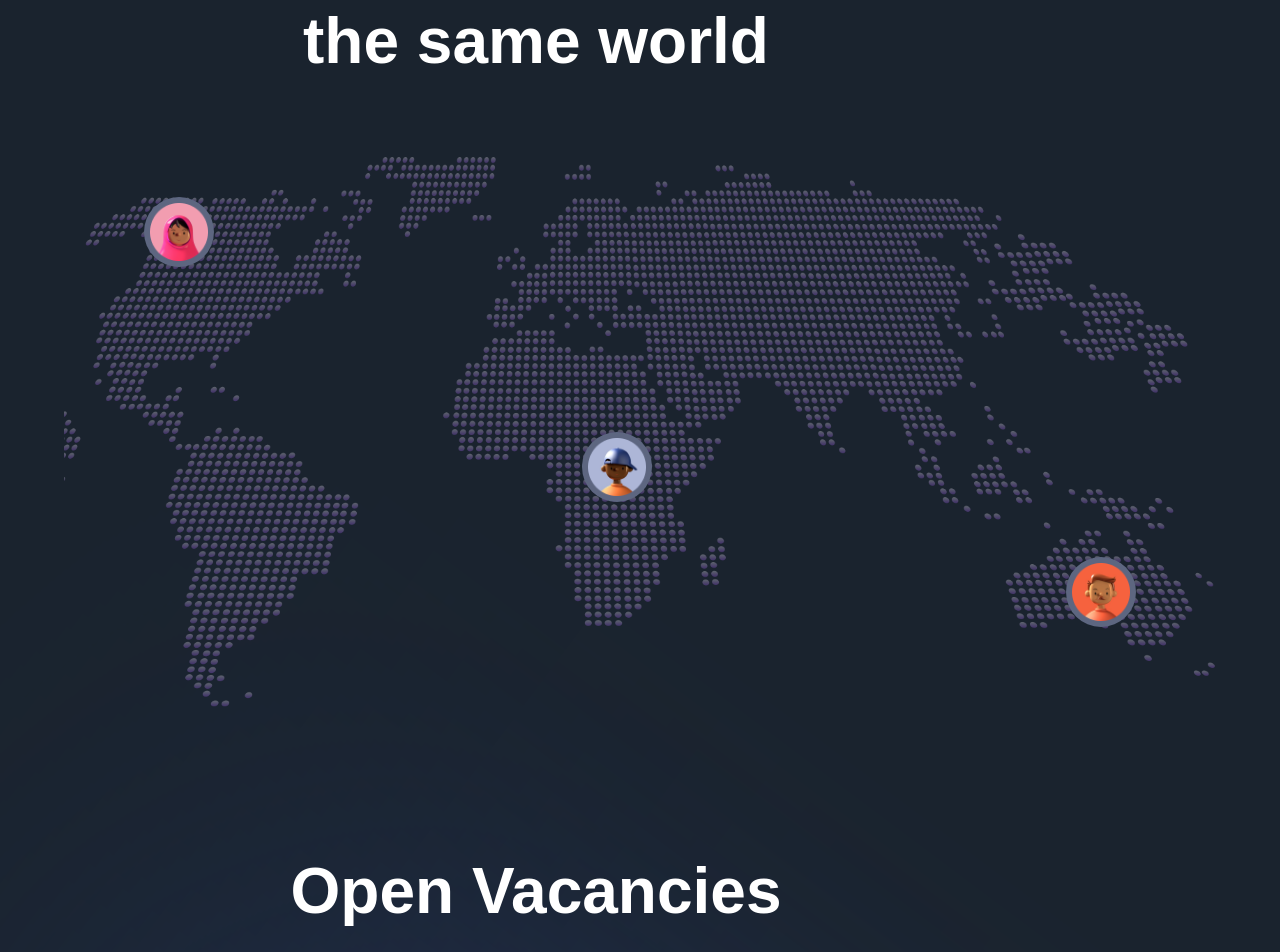
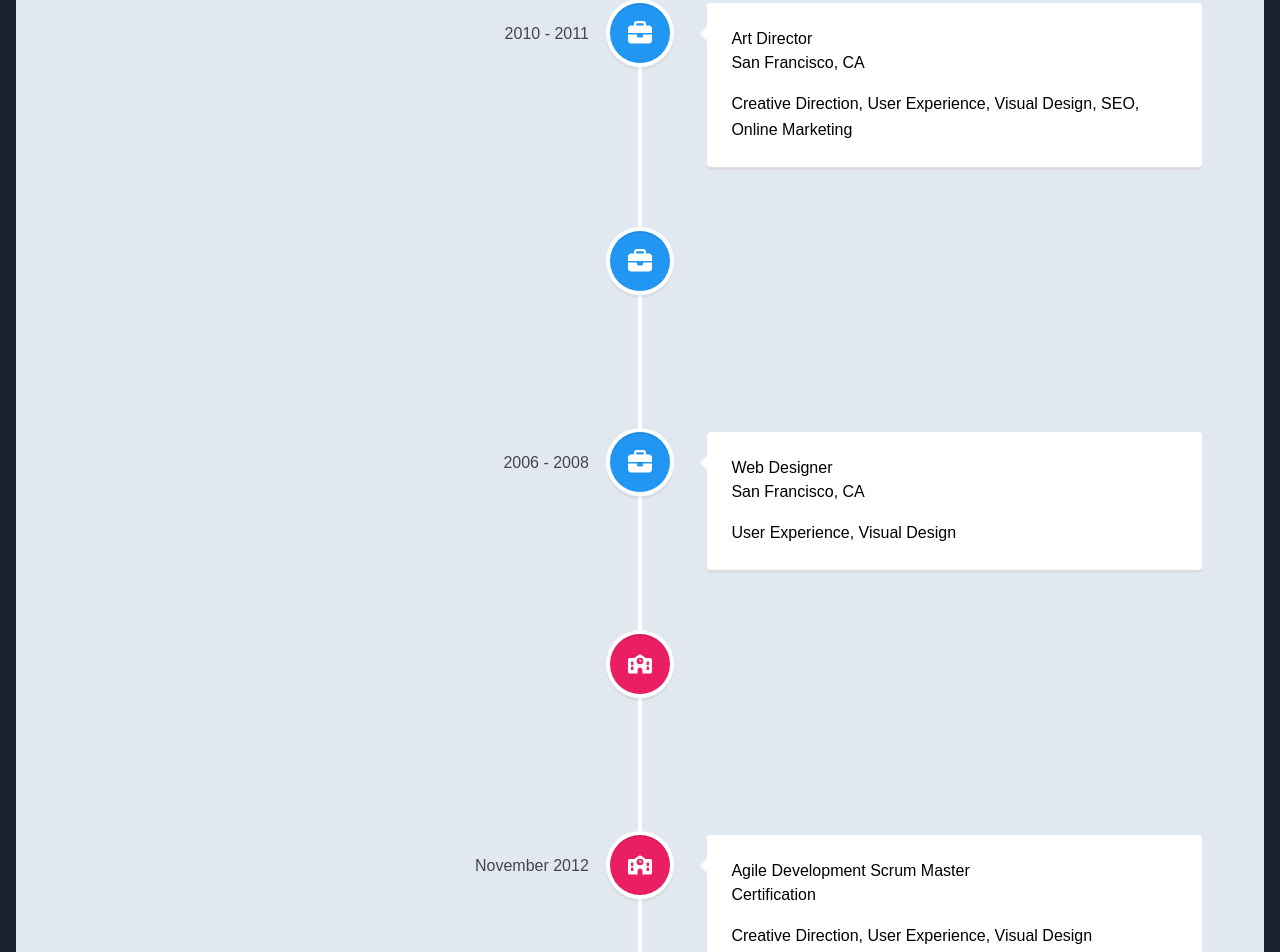
Before and after one commit to arunsingh2004/AnimatedWebApp, a Next.js app: page / in a window 1280 px wide. Shown: the part 4617-5569 px from the top of the page. Built offline with nearby package versions, Linux system fonts and the light colour scheme; a web font is replaced by a local one.

Commit message:
add many components and styling

```diff
--- a/app/head.js
+++ b/app/head.js
@@ -1,6 +1,6 @@
 const Head = () => (
   <>
-    <title>Metaversus</title>
+    <title>AniMatedWebApp</title>
     <meta name="viewport" content="width=device-width, initial-scale=1" />
     <link rel="icon" href="/favicon.ico" />
   </>
--- a/app/page.js
+++ b/app/page.js
@@ -1,5 +1,15 @@
-import { Footer, Navbar } from '../components';
-import { About, Explore, Feedback, GetStarted, Hero, Insights, WhatsNew, World } from '../sections';
+import { Footer, Navbar } from "../components";
+import {
+  About,
+  Explore,
+  Feedback,
+  GetStarted,
+  Hero,
+  Insights,
+  WhatsNew,
+  World,
+  Experience,
+} from "../sections";
 
 const Page = () => (
   <div className="bg-primary-black overflow-hidden">
@@ -15,7 +25,7 @@ const Page = () => (
       <div className="gradient-04 z-0" />
       <WhatsNew />
     </div>
-    <World />
+    <Experience />
     <div className="relative">
       <Insights />
       <div className="gradient-04 z-0" />
--- a/package.json
+++ b/package.json
@@ -10,11 +10,15 @@
     "export": "npm run build && next export -o _static"
   },
   "dependencies": {
+    "@fortawesome/fontawesome-svg-core": "^6.4.2",
+    "@fortawesome/free-solid-svg-icons": "^6.4.2",
+    "@fortawesome/react-fontawesome": "^0.2.0",
     "eslint-config-next": "13.0.3",
     "framer-motion": "^7.6.7",
     "next": "13.0.3",
     "react": "18.2.0",
-    "react-dom": "18.2.0"
+    "react-dom": "18.2.0",
+    "react-vertical-timeline-component": "^3.6.0"
   },
   "devDependencies": {
     "autoprefixer": "^10.4.13",
--- a/pages/index.js
+++ b/pages/index.js
@@ -8,6 +8,7 @@ import {
   Insights,
   WhatsNew,
   World,
+  Experience,
 } from "../sections";
 
 const Home = () => (
@@ -25,6 +26,9 @@ const Home = () => (
       <WhatsNew />
     </div>
     {/* <World /> */}
+    <div className="relative">
+      <Experience />
+    </div>
     <div className="gradient-04 z-0" />
     <Feedback />
     <div className="relative">
--- /dev/null
+++ b/sections/Experience.jsx
@@ -0,0 +1,127 @@
+import React from "react";
+
+import {
+  VerticalTimeline,
+  VerticalTimelineElement,
+} from "react-vertical-timeline-component";
+import "react-vertical-timeline-component/style.min.css";
+
+import { FontAwesomeIcon } from "@fortawesome/react-fontawesome";
+import {
+  faBriefcase,
+  faSchool,
+  faStar,
+} from "@fortawesome/free-solid-svg-icons";
+
+const workIcon = {
+  icon: <FontAwesomeIcon icon={faBriefcase} />,
+  iconStyle: { background: "rgb(33, 150, 243)", color: "#fff" },
+};
+const schoolIcon = {
+  icon: <FontAwesomeIcon icon={faSchool} />,
+  iconStyle: { background: "rgb(233, 30, 99)", color: "#fff" },
+};
+const starIcon = {
+  icon: <FontAwesomeIcon icon={faStar} />,
+  iconStyle: { background: "rgb(16, 204, 82)", color: "#fff" },
+};
+
+function App() {
+  const timeline = [
+    {
+      icon: workIcon,
+      date: "2011 - present",
+      title: "Creative Director",
+      subtitle: "Miami, FL",
+      desc: "Creative Direction, User Experience, Visual Design, Project Management, Team Leading",
+    },
+    {
+      icon: workIcon,
+      date: "2010 - 2011",
+      title: "Art Director",
+      subtitle: "San Francisco, CA",
+      desc: "Creative Direction, User Experience, Visual Design, SEO, Online Marketing",
+    },
+    {
+      icon: workIcon,
+      date: "2008 - 2010",
+      title: "Web Designer",
+      subtitle: "Los Angeles, CA",
+      desc: "User Experience, Visual Design",
+    },
+    {
+      icon: workIcon,
+      date: "2006 - 2008",
+      title: "Web Designer",
+      subtitle: "San Francisco, CA",
+      desc: "User Experience, Visual Design",
+    },
+    {
+      icon: schoolIcon,
+      date: "April 2013",
+      title: "Content Marketing for Web, Mobile and Social Media",
+      subtitle: "Online Course",
+      desc: "Strategy, Social Media",
+    },
+    {
+      icon: schoolIcon,
+      date: "November 2012",
+      title: "Agile Development Scrum Master",
+      subtitle: "Certification",
+      desc: "Creative Direction, User Experience, Visual Design",
+    },
+    {
+      icon: schoolIcon,
+      date: "2002 - 2006",
+      title: "Bachelor of Science in Interactive Digital Media Visual Imaging",
+      subtitle: "Bachelor Degree",
+      desc: "Creative Direction, Visual Design",
+    },
+    { icon: starIcon },
+  ];
+
+  return (
+    <div className="App bg-slate-200 m-4 rounded-xl">
+      <h3 className="text-3xl pl-11 mt-4 font-bold">
+        Self Improvement .Ugh.. -{" "}
+      </h3>
+      <VerticalTimeline>
+        {timeline.map((t, i) => {
+          const contentStyle =
+            i === 0
+              ? { background: "rgb(33, 150, 243)", color: "#fff" }
+              : undefined;
+          const arrowStyle =
+            i === 0
+              ? { borderRight: "7px solid  rgb(33, 150, 243)" }
+              : undefined;
+
+          return (
+            <VerticalTimelineElement
+              key={i}
+              className="vertical-timeline-element--work"
+              contentStyle={contentStyle}
+              contentArrowStyle={arrowStyle}
+              date={t.date}
+              {...t.icon}
+            >
+              {t.title ? (
+                <React.Fragment>
+                  <h3 className="vertical-timeline-element-title">{t.title}</h3>
+                  {t.subtitle && (
+                    <h4 className="vertical-timeline-element-subtitle">
+                      {t.subtitle}
+                    </h4>
+                  )}
+                  {t.desc && <p>{t.desc}</p>}
+                </React.Fragment>
+              ) : undefined}
+            </VerticalTimelineElement>
+          );
+        })}
+      </VerticalTimeline>
+    </div>
+  );
+}
+
+export default App;
```
Also changed, not shown: pages/_app.js (+7 -4 lines), sections/index.js (+10 -9 lines), 1 other file (tests, documents, lock files or other folders).
